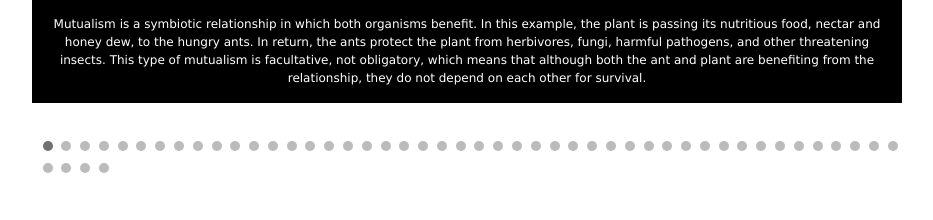
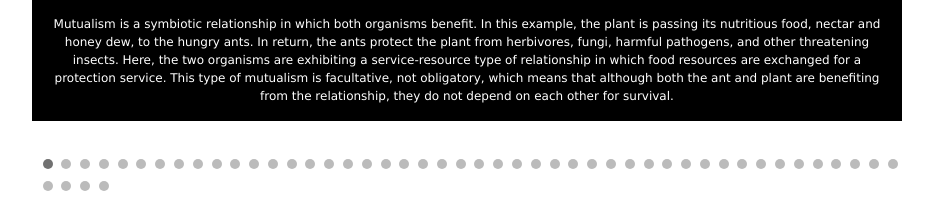
Before and after one commit to termscavengerhunt/termscavengerhunt.github.io, a plain HTML site: page index.html in a window 1280 px wide. Shown: the part 863-1083 px from the top of the page, without its empty margins (173-1106 px from the left). Drawn offline with Linux system fonts and the light colour scheme.

Commit message:
Update index.html

```diff
--- a/index.html
+++ b/index.html
@@ -410,7 +410,7 @@
             var termList = ["MUTUALISM", "CONIFEROUS LEAF", "GYMNOSPERM CONE", "CHITIN", "BRYOPHYTE", "ANTHER AND FILAMENT", "DICOT PLANT WITH FLOWER AND LEAF", "PLANT CUTICLE", "AUTOTROPH", "ANGIOSPERM", "RADIAL SYMMETRY", "STIGMA", "STEM", "PHLOEM", "XYLEM", "MONOCOT", "FLOWER OVARY", "ABSCISIC ACID", "CELLULOSE", "GAMETOPHYTE", "STOMATA", "POLLINATOR", "UNIFORM DISPERSION", "ACTIN", "FRUIT", "GYMNOSPERM", "CALVIN CYCLE", "CHLOROPHYTA", "CNIDARIAN", "HERMAPHRODITE", "ARTIFICIAL SELECTION", "ENCHINODERM", "AMYLASE", "VESTIGIAL STRUCTURE", "PORIFERA", "CLUMP DISPERSION", "XEROPHYTE", "CARBOHYDRATE", "EPITHELIAL TISSUE", "KERATIN", "INVASIVE SPECIES", "MERISTEM", "CONNECTIVE TISSUE", "FERMENTATION", "GLYCOGEN", "TURGOR PRESSURE", "INSECT", "DECIDUOUS LEAF", "ETHYLENE", "RANDOM DISPERSION"];
 
 
-            var captian = ["Mutualism is a symbiotic relationship in which both organisms benefit. In this example, the plant is passing its nutritious food, nectar and honey dew, to the hungry ants. In return, the ants protect the plant from herbivores, fungi, harmful pathogens, and other threatening insects. This type of mutualism is facultative, not obligatory, which means that although both the ant and plant are benefiting from the relationship, they do not depend on each other for survival.",
+            var captian = ["Mutualism is a symbiotic relationship in which both organisms benefit. In this example, the plant is passing its nutritious food, nectar and honey dew, to the hungry ants. In return, the ants protect the plant from herbivores, fungi, harmful pathogens, and other threatening insects. Here, the two organisms are exhibiting a service-resource type of relationship in which food resources are exchanged for a protection service. This type of mutualism is facultative, not obligatory, which means that although both the ant and plant are benefiting from the relationship, they do not depend on each other for survival.",
 
                             "Coniferous trees are classified as gymnosperms because they are cone-bearing rather than singular seed-bearing. Unlike deciduous trees, conifers have leaves that are needle shaped, which are retained all year-long due to their toughness, unfavorable tastes to insects, and ability to replace needles constantly. As a result, coniferous trees can photosynthesize throughout the year, even in the winter. This allows them to live in dry, arid climates with poor soil because they do not need a large supply of water and nutrients in the spring to regrow their leaves. Conifers and their leaves are ecologically important because they are the largest carbon sink on Earth, meaning that it removes and stores the most carbon from the atmosphere.",
 
```
